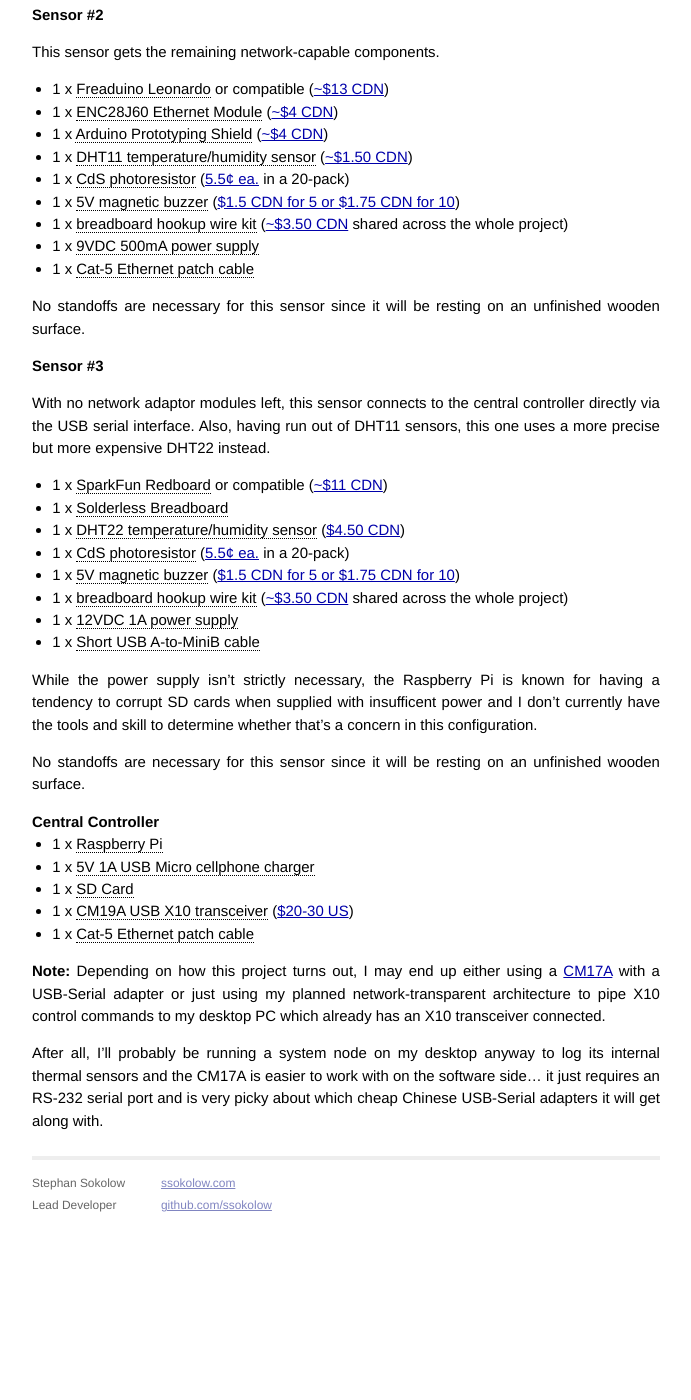
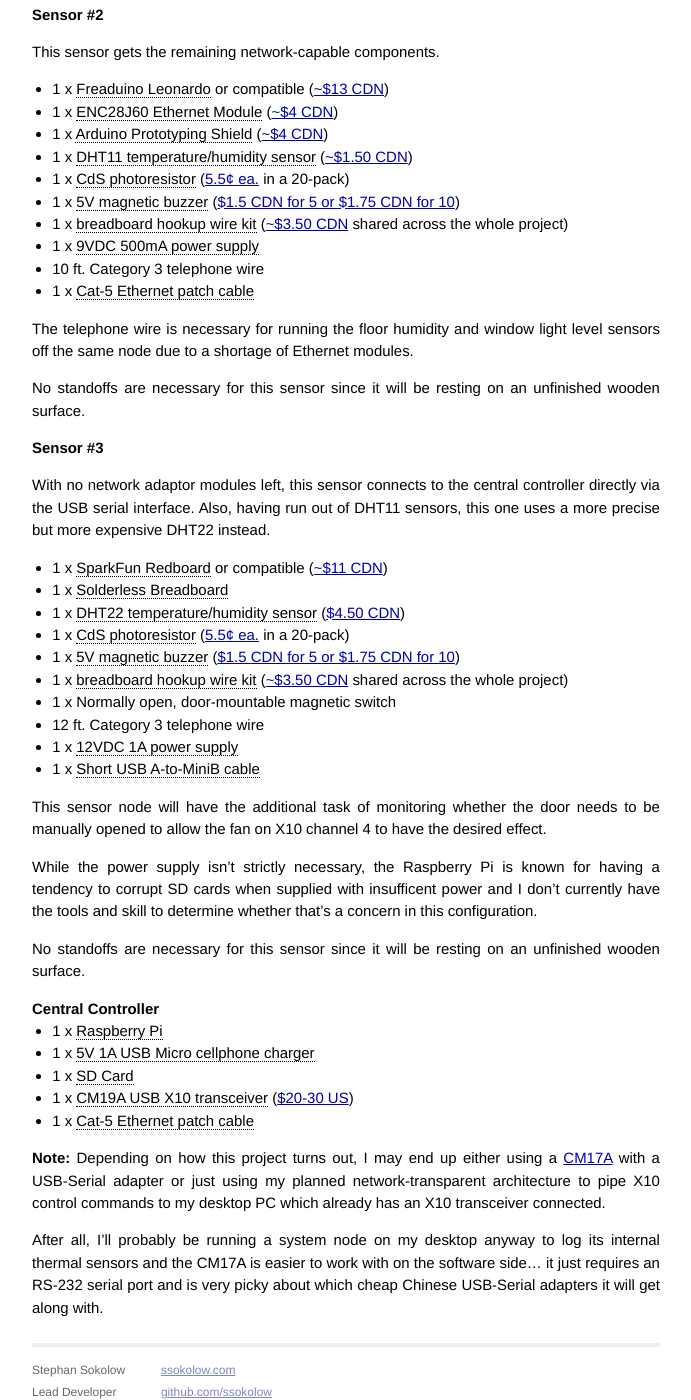
Before and after one commit to ssokolow/ventilomatic, a Jekyll site: the page built from _posts/2014-06-13-bill-of-materials.markdown, in a window 1280 px wide and 1400 px high, scrolled down 1050 px. Shown: the whole window, without its empty margins (294-985 px from the left). Built offline with Jekyll 4.4.1, drawn with Linux system fonts in a browser that asks for light colours; Markdown is read by kramdown in place of the engine named in the settings; before the commit the page ends 2279 px from its top, so only the background shows below that.

Commit message:
Mention the components I'm still trying to dig out of my supplies

```diff
--- a/_posts/2014-06-13-bill-of-materials.markdown
+++ b/_posts/2014-06-13-bill-of-materials.markdown
@@ -63,7 +63,11 @@ This sensor gets the remaining network-capable components.
 * 1 x [5V magnetic buzzer]({{ site.baseurl }}img/parts/buzzer.jpg) ([$1.5 CDN for 5 or $1.75 CDN for 10](http://www.ebay.ca/sch/i.html?_odkw=photoresistor&_ipg=200&LH_BIN=1&_stpos=L0K+1N0&_sop=15&_localstpos=L0K+1N0&_osacat=0&_from=R40&_mPrRngCbx=1&_trksid=p2045573.m570.l1313.TR10.TRC0.A0.H0.X5v+buzzer&_nkw=5v+buzzer&_sacat=0))
 * 1 x [breadboard hookup wire kit]({{ site.baseurl }}img/parts/hookup_wire.jpg) ([~$3.50 CDN](http://www.ebay.ca/sch/i.html?_odkw=breadboard+wire+kit+-65+-65pcs+-20cm&_sop=15&_osacat=0&_from=R40&_trksid=p2045573.m570.l1313.TR0.TRC0.H0.XU+shape+breadboard+wire+kit&_nkw=U+shape+breadboard+wire+kit&_sacat=0) shared across the whole project)
 * 1 x [9VDC 500mA power supply]({{ site.baseurl }}img/parts/psu_2.jpg)
+* 10 ft. Category 3 telephone wire
 * 1 x [Cat-5 Ethernet patch cable]({{ site.baseurl }}img/parts/cat5_patch.jpg)
+
+The telephone wire is necessary for running the floor humidity and window light
+level sensors off the same node due to a shortage of Ethernet modules.
 
 No standoffs are necessary for this sensor since it will be resting on an
 unfinished wooden surface.
@@ -80,8 +84,14 @@ sensors, this one uses a more precise but more expensive DHT22 instead.
 * 1 x [CdS photoresistor]({{ site.baseurl }}img/parts/cds_cell.jpg) ([5.5¢ ea.](http://www.ebay.ca/sch/i.html?_odkw=dht11&_ipg=200&_stpos=L0K+1N0&LH_BIN=1&_sop=15&_localstpos=L0K+1N0&_osacat=0&clk_rvr_id=524308330579&_mPrRngCbx=1&_trksid=p2045573.m570.l1313.TR0.TRC0.H0.Xphotoresistor&_nkw=photoresistor&_sacat=0&_from=R40) in a 20-pack)
 * 1 x [5V magnetic buzzer]({{ site.baseurl }}img/parts/buzzer.jpg) ([$1.5 CDN for 5 or $1.75 CDN for 10](http://www.ebay.ca/sch/i.html?_odkw=photoresistor&_ipg=200&LH_BIN=1&_stpos=L0K+1N0&_sop=15&_localstpos=L0K+1N0&_osacat=0&_from=R40&_mPrRngCbx=1&_trksid=p2045573.m570.l1313.TR10.TRC0.A0.H0.X5v+buzzer&_nkw=5v+buzzer&_sacat=0))
 * 1 x [breadboard hookup wire kit]({{ site.baseurl }}img/parts/hookup_wire.jpg) ([~$3.50 CDN](http://www.ebay.ca/sch/i.html?_odkw=breadboard+wire+kit+-65+-65pcs+-20cm&_sop=15&_osacat=0&_from=R40&_trksid=p2045573.m570.l1313.TR0.TRC0.H0.XU+shape+breadboard+wire+kit&_nkw=U+shape+breadboard+wire+kit&_sacat=0) shared across the whole project)
+* 1 x Normally open, door-mountable magnetic switch
+* 12 ft. Category 3 telephone wire
 * 1 x [12VDC 1A power supply]({{ site.baseurl }}img/parts/psu_3.jpg)
 * 1 x [Short USB A-to-MiniB cable]({{ site.baseurl }}img/parts/short_usb_mini.jpg)
+
+This sensor node will have the additional task of monitoring whether the door
+needs to be manually opened to allow the fan on X10 channel 4 to have the
+desired effect.
 
 While the power supply isn't strictly necessary, the Raspberry Pi is known for
 having a tendency to corrupt SD cards when supplied with insufficent power and
```
